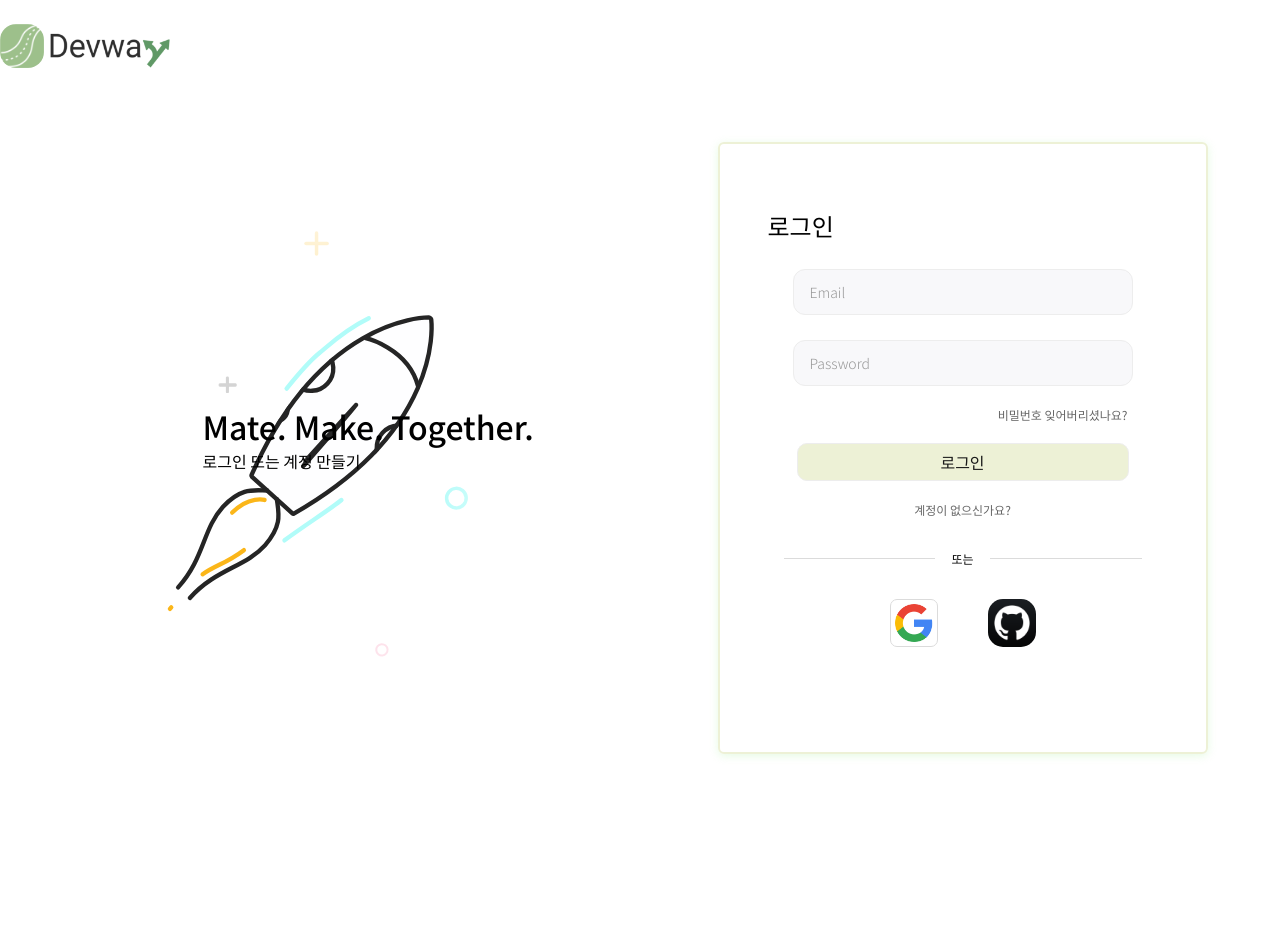
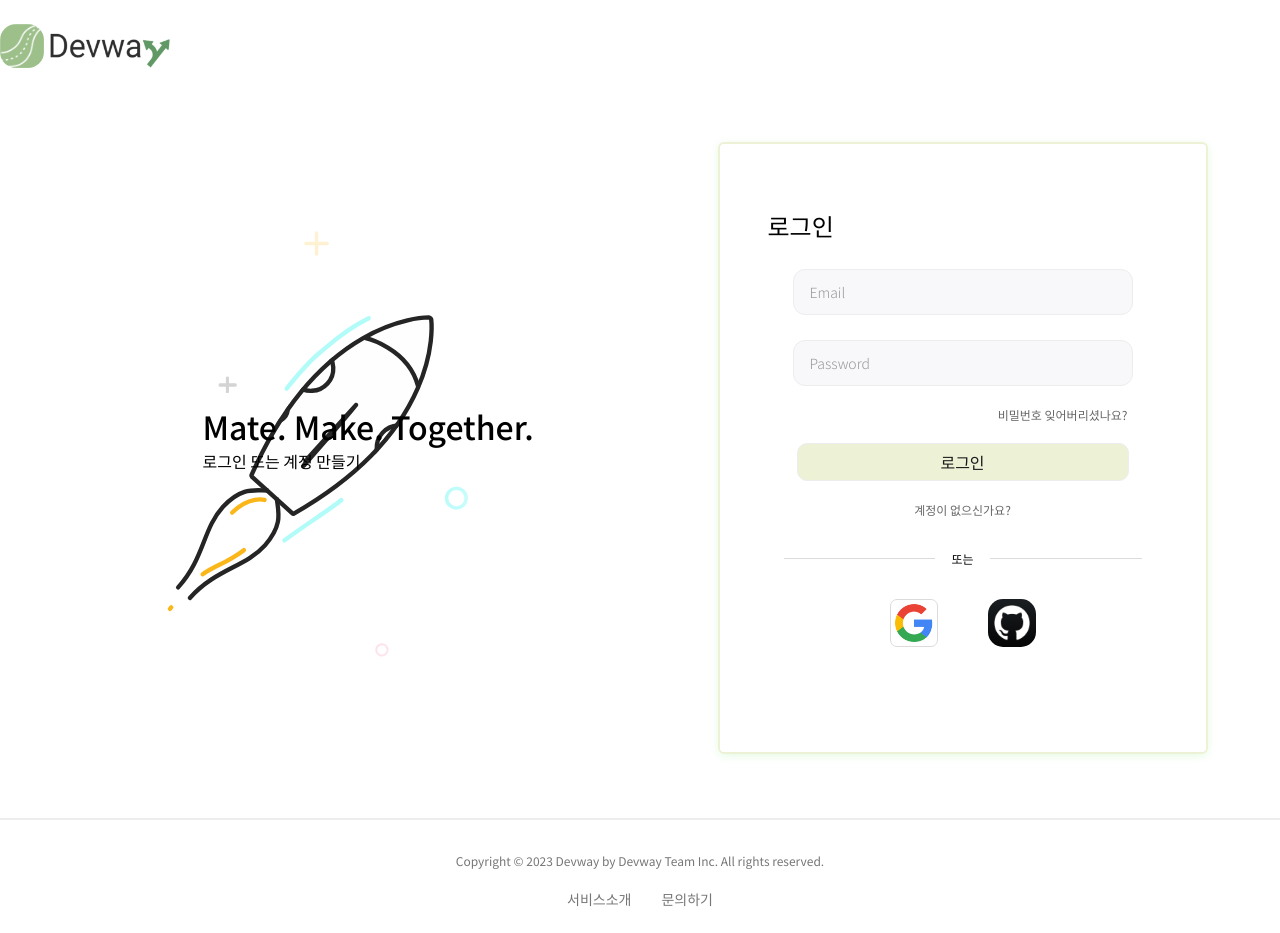
Before and after one commit to CapD-Devway/FeDev, a Next.js app: page /Signin in a window 1280 px wide. Shown: the top 933 px of the page. Before the commit the page ends 903 px from the top, so only its background shows below. Built offline with nearby package versions, Linux system fonts and the light colour scheme; no server answers.

Commit message:
[#16] Common Upper&Bottom NavBar Component (#17)
공통 상단&하단 네브바 컴포넌트 구성 + 추가적인 디테일은 추후 개발과정에서

```diff
--- /dev/null
+++ b/src/Components/Nav/BottomNav.tsx
@@ -0,0 +1,55 @@
+import Link from "next/link";
+import styled from "styled-components";
+
+function BottomNav() {
+  return (
+    <StyledBottomNavWrapper>
+      <StyledHr />
+      <StyledNavTextDiv>
+        <div>
+          Copyright © 2023 Devway by Devway Team Inc. All rights reserved.
+        </div>
+        <StyledTextDiv>
+          <Link href="/About">
+            <StyledTextSpan>서비스소개</StyledTextSpan>
+          </Link>
+          <Link href="/Inquire">
+            <StyledTextSpan>문의하기</StyledTextSpan>
+          </Link>
+        </StyledTextDiv>
+      </StyledNavTextDiv>
+    </StyledBottomNavWrapper>
+  );
+}
+
+export default BottomNav;
+
+const StyledBottomNavWrapper = styled.div`
+  margin-top: 4rem;
+`;
+
+const StyledHr = styled.hr`
+  border: 1px solid ${({ theme }) => theme.color.lineCOlorLight};
+`;
+
+const StyledNavTextDiv = styled.div`
+  text-align: center;
+  margin-top: 2rem;
+  font-size: ${({ theme }) => theme.fontSize.fontSize12};
+  color: ${({ theme }) => theme.color.fontColorGrey};
+`;
+
+const StyledTextDiv = styled.div`
+  display: flex;
+  justify-content: center;
+  gap: 30px;
+  margin-top: 1.25rem;
+`;
+
+const StyledTextSpan = styled.span`
+  font-size: ${({ theme }) => theme.fontSize.fontSize14};
+  transition: all 0.5s;
+  :hover {
+    color: ${({ theme }) => theme.color.fontColorDark};
+  }
+`;
--- a/src/pages/Signin/index.tsx
+++ b/src/pages/Signin/index.tsx
@@ -11,6 +11,7 @@ import CommonInputForm from "src/Components/CommonInputForm";
 import CommonBtn from "src/Components/CommonBtn";
 import GoogleLogin from "src/Components/GoogleLogin";
 import GithubLogin from "src/Components/GithubLogin";
+import BottomNav from "src/Components/Nav/BottomNav";
 
 function Signin() {
   const router = useRouter();
@@ -106,6 +107,7 @@ function Signin() {
           </StyledUserBorder>
         </StyledLoginDiv>
         {/* Login Footer Part */}
+        <BottomNav />
       </div>
     </>
   );
```
Also changed, not shown: src/Components/Nav/index.tsx (added, +57 -0 lines), public/images/logo3.png (added).
